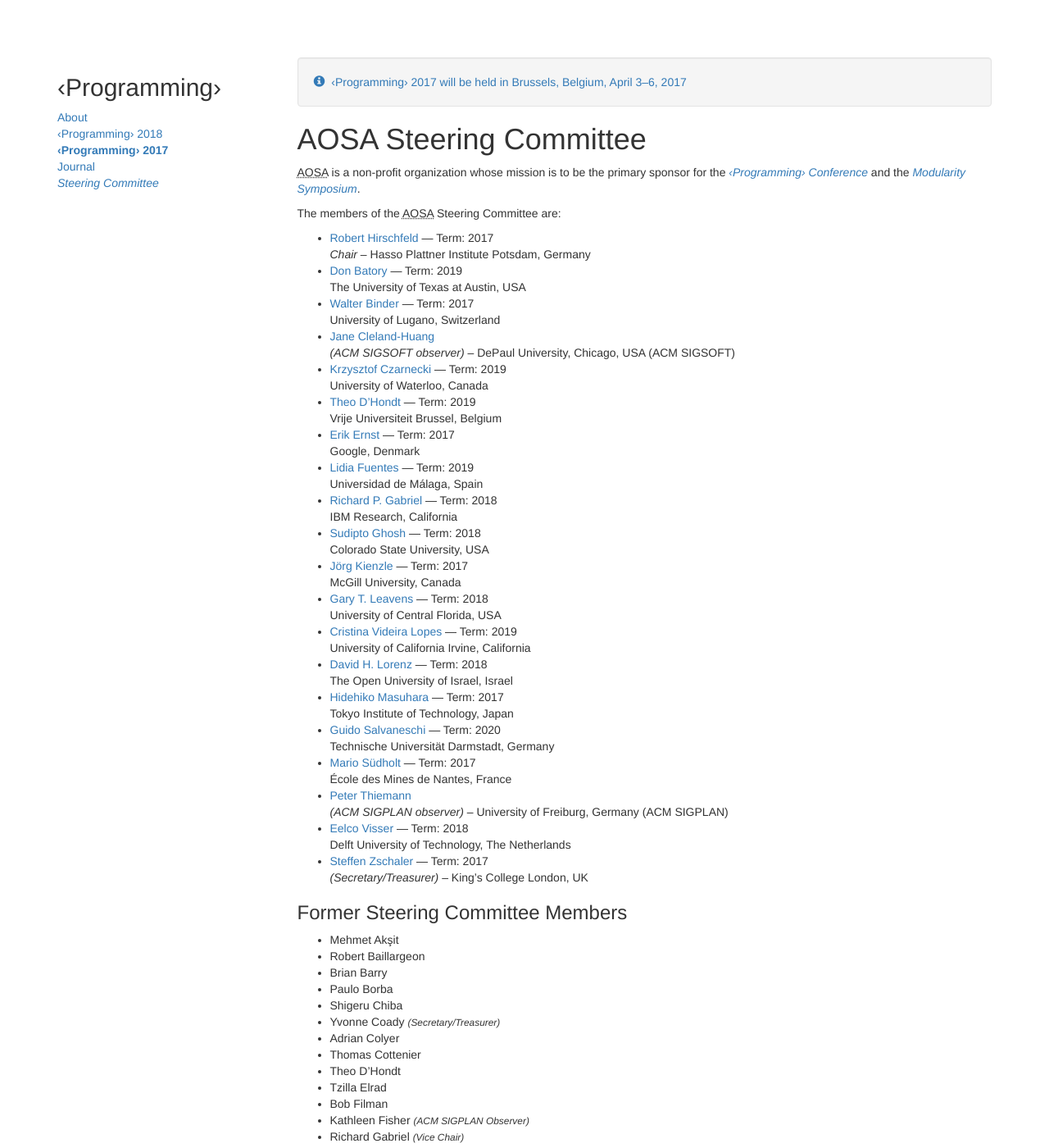
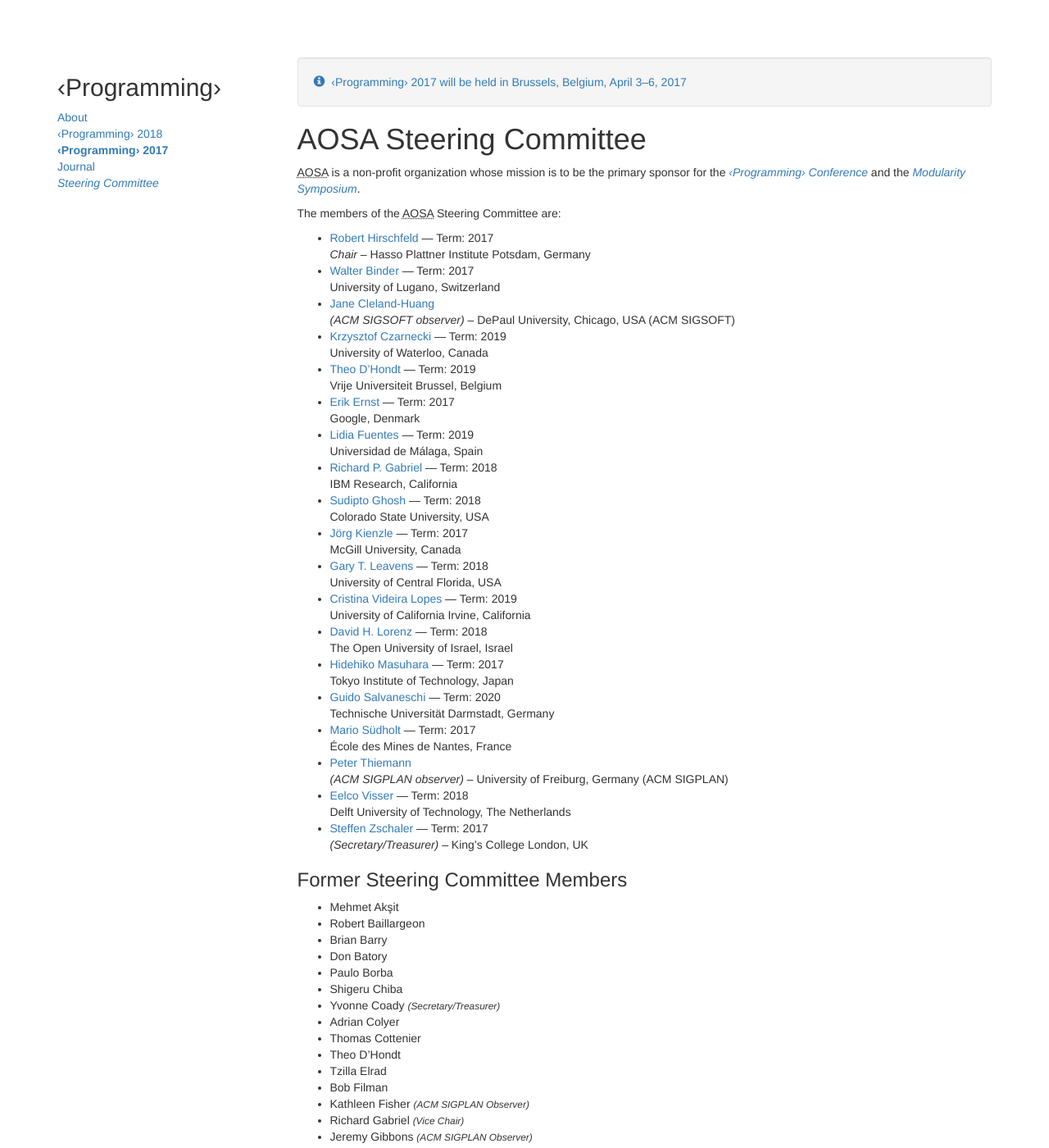
Before and after one commit to programming-conference/programming-conference.github.io, a Jekyll site: the page built from steering/index.markdown, in a window 1280 px wide and 1400 px high. Shown: the whole window at 82% size. Built offline with Jekyll 4.4.1, drawn with Linux system fonts in a browser that asks for light colours; nearby versions of some CDN libraries; library files that are not in the unit come from our copies.

Commit message:
Thank you and good bye to Don Bartory

```diff
--- a/_data/former.yml
+++ b/_data/former.yml
@@ -94,6 +94,9 @@
 - firstname: Shigeru
   lastname: Chiba
   term: 2015
+- firstname: Don
+  lastname: Batory
+  term: 2017 (2019)
 - firstname: Chandra
   lastname: Krintz
   function: ACM SIGPLAN Observer
--- a/_data/steering.yml
+++ b/_data/steering.yml
@@ -3,11 +3,6 @@
   affiliation: Hasso Plattner Institute Potsdam, Germany
   term: 2017
   extra: Chair
-
-- name: Don Batory
-  contact: http://www.cs.utexas.edu/~dsb/
-  affiliation: The University of Texas at Austin, USA
-  term: 2019
 
 - name: Walter Binder
   contact: http://www.inf.usi.ch/faculty/binder/
```
